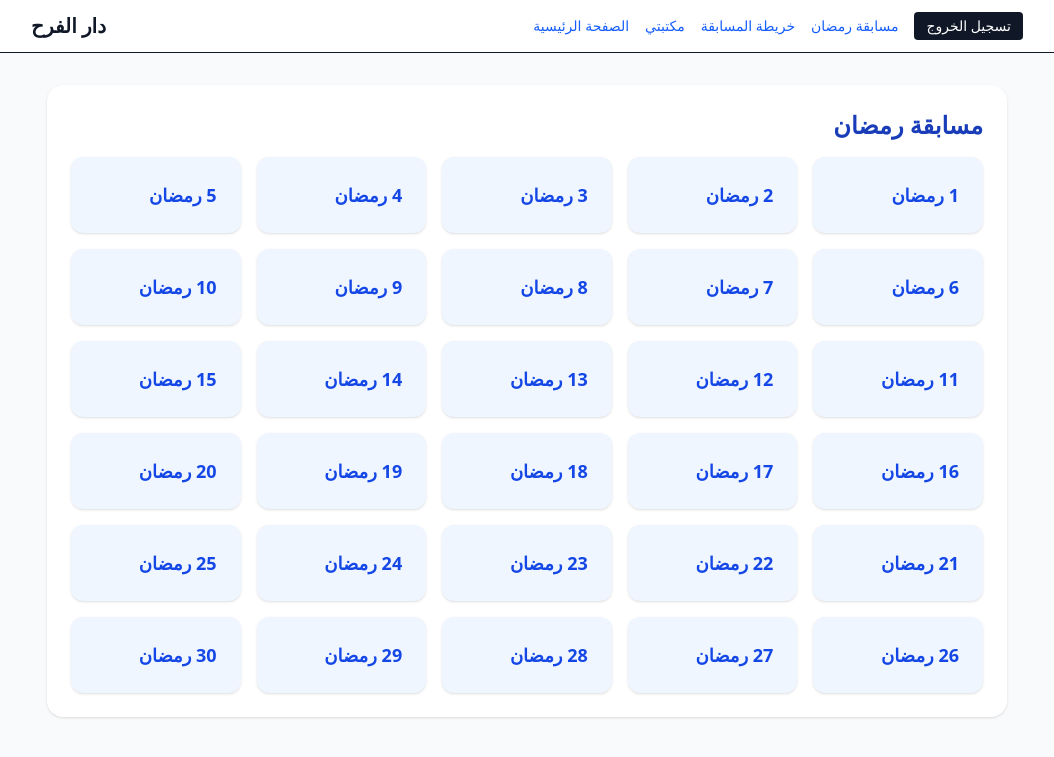
After one commit to yummi2/moschee_wernau_app, a Django app: page /ramadan-plan/ in a window 1280 px wide. The commit adds this page. Shown: the top 757 px of the page, without its empty margins (113-1167 px from the left). Run offline with Django 5.2, Linux system fonts and the light colour scheme; a user stored in the database is signed in; style sheets or scripts are compiled from the project's sources.

Commit message:
add ramadan in progress

```diff
--- a/config/urls.py
+++ b/config/urls.py
@@ -33,5 +33,10 @@ urlpatterns = [
     path('library/', views.library, name='library'),
     path("ajax/mark-story-read/", views.mark_story_read, name="mark_story_read"),
     path("prayer/toggle/", views.toggle_prayer, name="toggle_prayer"),
+    path("ramadan-plan/", views.ramadan_plan, name="ramadan_plan"),
+    path("ramadan/<int:day>/", views.ramadan_day, name="ramadan_day"),
+    path("ramadan/<int:day>/item/", views.ramadan_item, name="ramadan_item"),
+    path("ramadan/mark-done/", views.mark_ramadan_item_done, name="mark_ramadan_item_done"),
+
 ]
 urlpatterns += static(settings.MEDIA_URL, document_root=settings.MEDIA_ROOT)
--- a/core/views.py
+++ b/core/views.py
@@ -1,6 +1,6 @@
 from django.contrib.auth.decorators import login_required, user_passes_test
 from django.shortcuts import render, redirect, get_object_or_404
-from .models import Profile, Assignment, Absence, ClassRoom, ChecklistItem, StudentChecklist, WeeklyBanner, TeacherNote, StoryRead, PrayerStatus
+from .models import Profile, Assignment, Absence, ClassRoom, ChecklistItem, StudentChecklist, WeeklyBanner, TeacherNote, StoryRead, PrayerStatus, RamadanItemDone
 from .forms import ProfileForm
 from django.contrib import messages
 import calendar
@@ -15,6 +15,7 @@ from django.contrib.auth.models import User
 from django.db.models import Q
 from .forms import WeeklyBannerForm
 from django.urls import reverse
+from django.shortcuts import render
 
 ARABIC_BLOCK_MSG = "يمكن وضع علامة الغياب فقط من يوم الجمعة الساعة 10:00 حتى السبت الساعة 10:00."
 ARABIC_ALREADY_MARKED = "لقد تم وضع علامة الغياب لهذا اليوم من قبل."
@@ -786,6 +787,60 @@ STORIES = {
         }
     }
 
+RAMADAN_ITEMS_ORDER = ["fasting", "athkar", "duaa", "quran", "hadith"]
+
+RAMADAN_ITEMS_META = {
+    "fasting": {"label_de": "Fasten", "label_ar": "الصيام"},
+    "athkar":  {"label_de": "Athkar", "label_ar": "الأذكار"},
+    "duaa":    {"label_de": "Duaa", "label_ar": "الدعاء"},
+    "quran":   {"label_de": "Koran", "label_ar": "القرآن"},
+    "hadith":  {"label_de": "Hadith", "label_ar": "الحديث"},
+}
+
+RAMADAN_CONTENT = {
+    1: {
+        "title": "1 رمضان",
+        "items": {
+            "fasting": {
+                "title": "Fasten",
+                "body": [
+                    {"text": "نِيَّةُ الصِّيَامِ ..."},
+                ],
+            },
+            "athkar": {
+                "title": "Gebete für heute (Athkar)",
+                "body": [
+                    {"text": "أَصْبَحْنَا وَأَصْبَحَ الْمُلْكُ لِلَّهِ ..."},
+                    {"text": "اللهم بك أصبحنا ..."},
+                ],
+            },
+            "duaa": {
+                "title": "Duaa",
+                "body": [{"text": "اللهم إنك عفو تحب العفو فاعف عني"}],
+            },
+            "quran": {
+                "title": "Koran",
+                "body": [{"text": "اقرأ صفحة/جزء ..."}],
+            },
+            "hadith": {
+                "title": "Hadith",
+                "body": [{"text": "قال رسول الله ﷺ ..."}],
+            },
+        },
+    },
+
+    2: {
+        "title": "2 رمضان",
+        "items": {
+            "fasting": {"title": "Fasten", "body": [{"text": "محتوى اليوم 2 للصيام"}]},
+            "athkar":  {"title": "Gebete für heute (Athkar)", "body": [{"text": "أذكار اليوم 2"}]},
+            "duaa":    {"title": "Duaa", "body": [{"text": "دعاء اليوم 2"}]},
+            "quran":   {"title": "Koran", "body": [{"text": "ورد القرآن اليوم 2"}]},
+            "hadith":  {"title": "Hadith", "body": [{"text": "حديث اليوم 2"}]},
+        },
+    },
+}
+
 def is_user_teacher(user):
     return user.is_authenticated and ClassRoom.objects.filter(teachers=user).exists()
 
@@ -1321,3 +1376,136 @@ def toggle_prayer(request):
     obj.save()
 
     return JsonResponse({"ok": True, "prayed": obj.prayed})
+@login_required
+def ramadan_plan(request):
+    days = [{"day": d, "title": f"{d} رمضان"} for d in range(1, 31)]
+    return render(request, "core/ramadan_plan.html", {"days": days})
+
+
+@login_required
+def ramadan_day(request, day: int):
+    from django.http import Http404
+
+    if day < 1 or day > 30:
+        raise Http404("Invalid day")
+
+    day_data = RAMADAN_CONTENT.get(day, {"title": f"{day} رمضان", "items": {}})
+    title = day_data.get("title", f"{day} رمضان")
+
+    # done status aus DB
+    done_qs = RamadanItemDone.objects.filter(user=request.user, day=day, done=True)
+    done_keys = set(done_qs.values_list("item_key", flat=True))
+
+    # items aufbauen in fixer Reihenfolge (damit immer 5 Kacheln da sind)
+    items = []
+    for key in RAMADAN_ITEMS_ORDER:
+        item_data = (day_data.get("items", {}) or {}).get(key, {})
+        items.append({
+            "key": key,
+            "title": item_data.get("title") or RAMADAN_ITEMS_META[key]["label_de"],
+            "done": key in done_keys,
+            "href": reverse("ramadan_item", args=[day]) + f"?item={key}&p=1",
+        })
+
+    ctx = {"day": day, "title": title, "items": items}
+    return render(request, "core/ramadan_day.html", ctx)
+
+@login_required
+def ramadan_item(request, day: int):
+    from django.http import Http404
+
+    if day < 1 or day > 30:
+        raise Http404("Invalid day")
+
+    item_key = request.GET.get("item", "fasting")
+    if item_key not in RAMADAN_ITEMS_ORDER:
+        item_key = "fasting"
+
+    try:
+        p = int(request.GET.get("p", "1"))
+    except ValueError:
+        p = 1
+
+    day_data = RAMADAN_CONTENT.get(day, {"title": f"{day} رمضان", "items": {}})
+    item_data = (day_data.get("items", {}) or {}).get(item_key, {})
+
+    item_title = item_data.get("title") or RAMADAN_ITEMS_META[item_key]["label_de"]
+    body = item_data.get("body") or [{"text": "لا يوجد محتوى بعد."}]
+
+    total = max(1, len(body))
+    if p < 1: p = 1
+    if p > total: p = total
+
+    raw_para = body[p - 1]
+    if isinstance(raw_para, dict):
+        current_text  = raw_para.get("text", "")
+        current_image = raw_para.get("image")
+    else:
+        current_text  = str(raw_para)
+        current_image = None
+
+    # Prev/Next nur innerhalb des gleichen item (Seiten)
+    prev_href = None
+    next_href = None
+    if p > 1:
+        prev_href = reverse("ramadan_item", args=[day]) + f"?item={item_key}&p={p-1}"
+    if p < total:
+        next_href = reverse("ramadan_item", args=[day]) + f"?item={item_key}&p={p+1}"
+
+    # Navigation zwischen items (aber weiterhin gleicher day)
+    idx = RAMADAN_ITEMS_ORDER.index(item_key)
+    prev_item_key = RAMADAN_ITEMS_ORDER[idx - 1] if idx > 0 else None
+    next_item_key = RAMADAN_ITEMS_ORDER[idx + 1] if idx < len(RAMADAN_ITEMS_ORDER) - 1 else None
+
+    prev_item_href = reverse("ramadan_item", args=[day]) + f"?item={prev_item_key}&p=1" if prev_item_key else None
+    next_item_href = reverse("ramadan_item", args=[day]) + f"?item={next_item_key}&p=1" if next_item_key else None
+
+    # done status
+    already_done = RamadanItemDone.objects.filter(
+        user=request.user, day=day, item_key=item_key, done=True
+    ).exists()
+
+    ctx = {
+        "day": day,
+        "day_title": day_data.get("title", f"{day} رمضان"),
+        "item_key": item_key,
+        "item_title": item_title,
+        "p": p,
+        "total": total,
+        "current_text": current_text,
+        "current_image": current_image,
+
+        "prev_href": prev_href,
+        "next_href": next_href,
+        "prev_item_href": prev_item_href,
+        "next_item_href": next_item_href,
+
+        "already_done": already_done,
+    }
+    return render(request, "core/ramadan_item.html", ctx)
+
+@login_required
+@require_POST
+def mark_ramadan_item_done(request):
+    try:
+        data = json.loads(request.body.decode("utf-8"))
+        day = int(data["day"])
+        item_key = str(data["item_key"])
+    except Exception:
+        return HttpResponseBadRequest("Bad payload")
+
+    if day < 1 or day > 30:
+        return HttpResponseBadRequest("Invalid day")
+
+    if item_key not in RAMADAN_ITEMS_ORDER:
+        return HttpResponseBadRequest("Invalid item_key")
+
+    obj, created = RamadanItemDone.objects.get_or_create(
+        user=request.user, day=day, item_key=item_key,
+        defaults={"done": True}
+    )
+    if not created and not obj.done:
+        obj.done = True
+        obj.save()
+
+    return JsonResponse({"ok": True})
--- a/templates/base.html
+++ b/templates/base.html
@@ -22,6 +22,10 @@
         <!-- Link zum Bild öffnen -->
         <a href="{{ banner.image_url }}" target="_blank" rel="noopener" class="text-blue-600 hover:underline" dir="rtl">
           خريطة المسابقة
+        </a>
+        <a href="{% url 'ramadan_plan' %}"
+        class="hover:underline text-blue-600">
+        مسابقة رمضان
         </a>
 
         <a href="#" onclick="event.preventDefault(); document.getElementById('logoutForm').submit();"
--- /dev/null
+++ b/templates/core/ramadan_plan.html
@@ -0,0 +1,23 @@
+{% extends "base.html" %}
+{% block title %}مسابقة رمضان{% endblock %}
+
+{% block content %}
+<div class="mx-auto max-w-5xl px-4" dir="rtl">
+  <div class="bg-white rounded-2xl shadow p-6">
+    <div class="flex items-center justify-between mb-4">
+      <h2 class="text-2xl font-semibold text-blue-800">مسابقة رمضان</h2>
+    </div>
+
+    <div class="grid gap-4 grid-cols-2 sm:grid-cols-3 lg:grid-cols-5">
+      {% for d in days %}
+        <a href="{% url 'ramadan_day' d.day %}"
+           class="block bg-blue-50 hover:bg-blue-100 rounded-xl shadow p-6  transition">
+          <div class="text-lg font-bold text-blue-700">{{ d.title }}</div>
+        </a>
+
+
+      {% endfor %}
+    </div>
+  </div>
+</div>
+{% endblock %}
```
Also changed, not shown: core/models.py (+10 -0 lines), templates/core/ramadan_day.html (added, +16 -0 lines), core/migrations/0012_ramadanitemdone.py (added).
